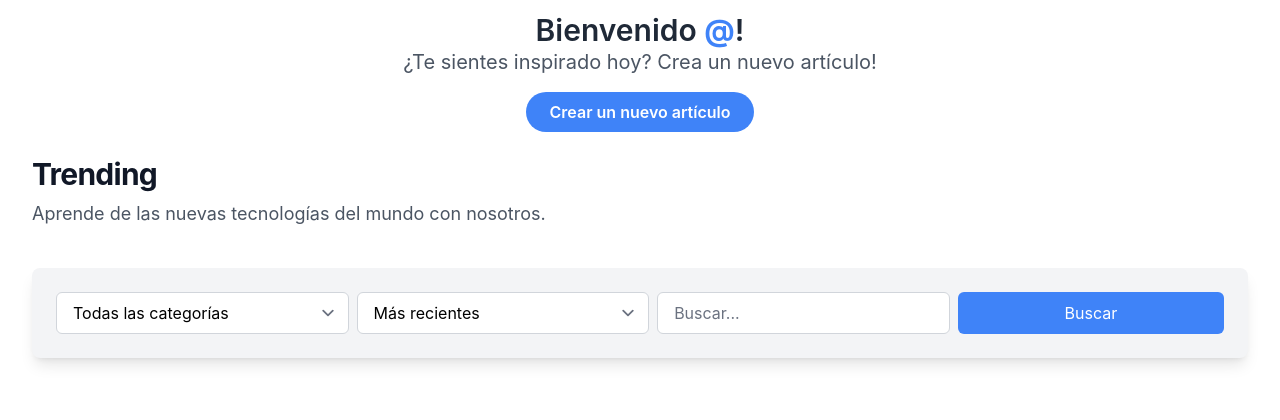
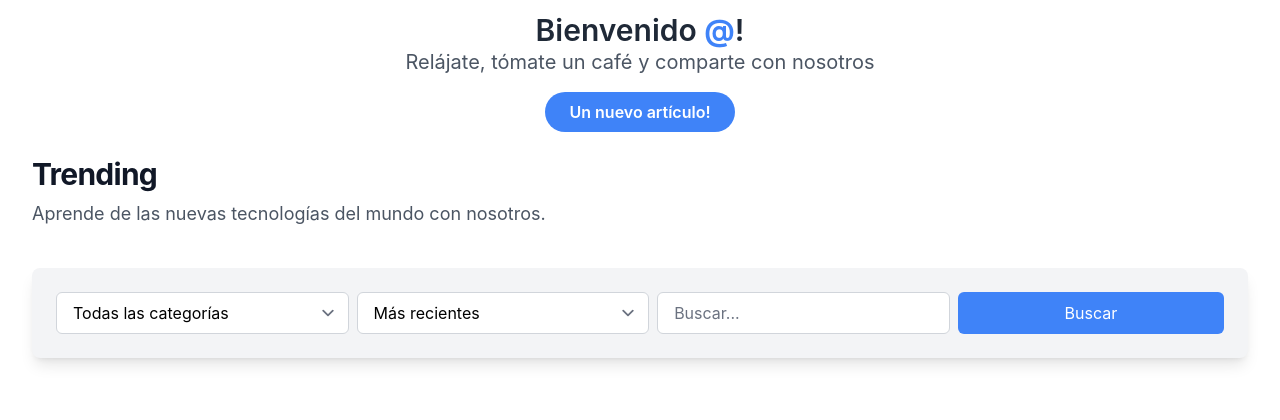
Before and after one commit to M0narc/django_news_app, a Django app: page / in a window 1280 px wide. Shown: the part 175-595 px from the top of the page. Run offline with Django 5.2, Linux system fonts and the light colour scheme; data that the repository does not hold is empty; some libraries are stand-ins or nearby versions.

Commit message:
Se cambiaron cositas

```diff
--- a/src/templates/home.html
+++ b/src/templates/home.html
@@ -9,9 +9,9 @@
         <!-- Mensaje de bienvenida y botón de creación de nuevo artículo -->
         <div class="mb-6 text-center">
           <p class="text-3xl font-semibold text-gray-800">Bienvenido <span class="font-bold text-blue-500">@{{ user.username }}</span>!</p>
-          <p class="text-xl text-gray-600">¿Te sientes inspirado hoy? Crea un nuevo artículo!</p>
+          <p class="text-xl text-gray-600">Relájate, tómate un café y comparte con nosotros</p>
           <a href="{% url 'create_post' %}" class="inline-block font-semibold mt-4 bg-blue-500 text-white py-2 px-6 rounded-full hover:bg-blue-800 transition duration-300">
-            Crear un nuevo artículo
+            Un nuevo artículo!
           </a>
         </div>
 
```
